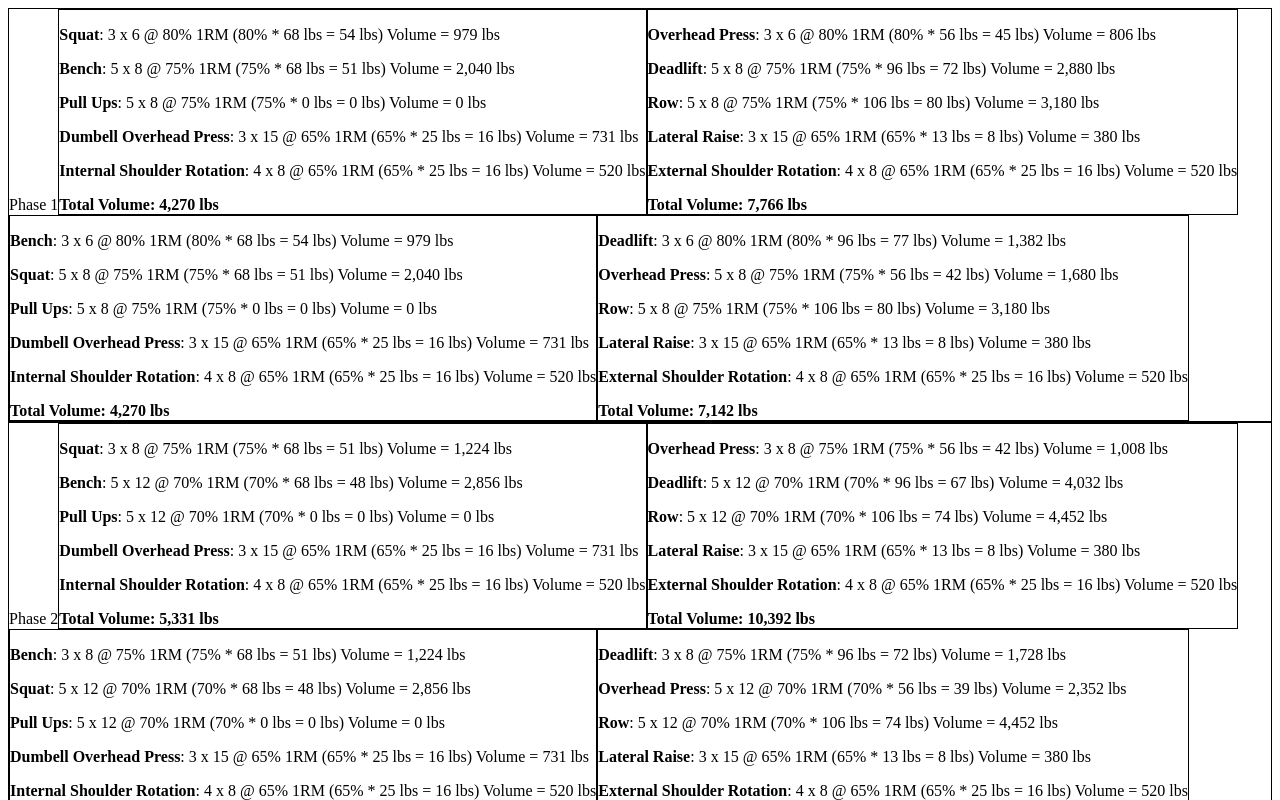
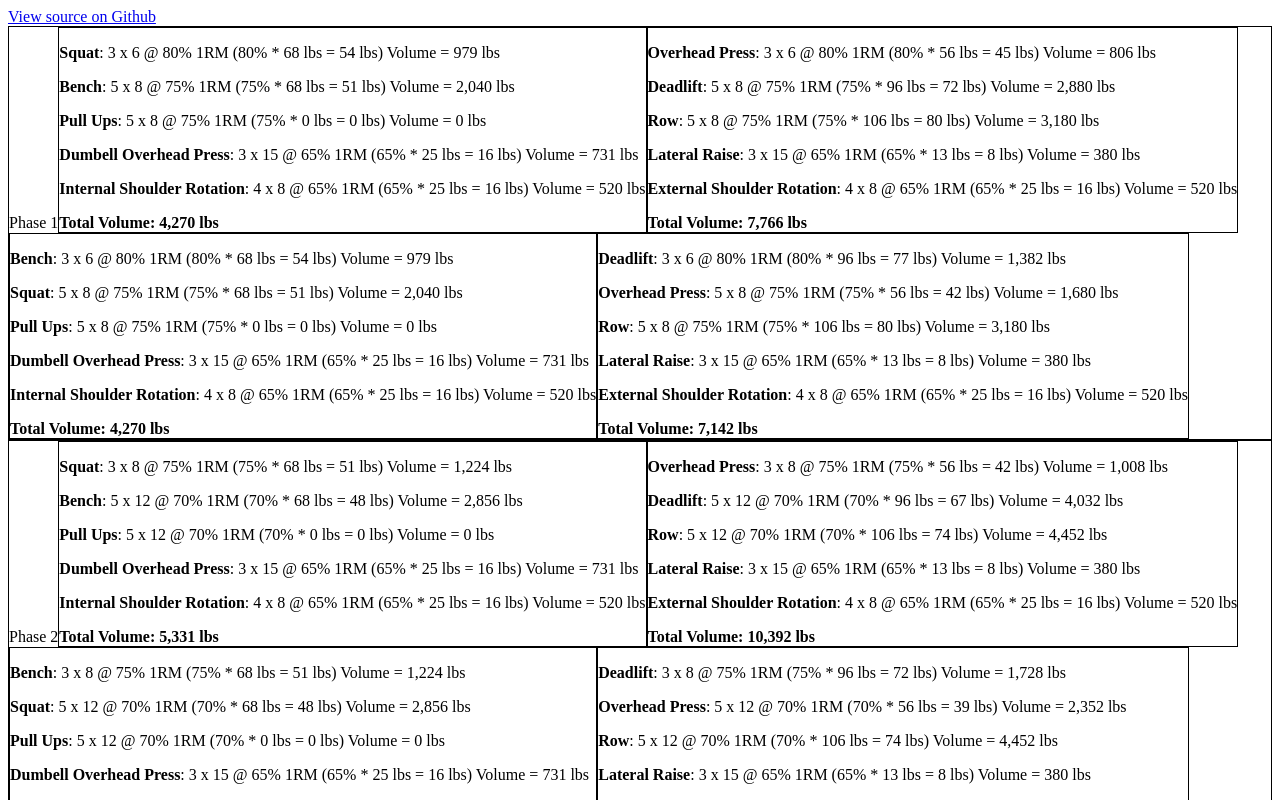
Before and after one commit to lowellbander/lbrlp, a React (Create React App) app: page / in a window 1280 px wide. Shown: the top 800 px of the page. Built offline with nearby package versions, Linux system fonts and the light colour scheme.

Commit message:
view source on github link

```diff
--- a/src/App.js
+++ b/src/App.js
@@ -4,6 +4,11 @@ const {Program} = require('./Program.js');
 
 export function App() {
   return (
-    <Program />
+    <div>
+      <div>
+        <a href="https://github.com/lowellbander/lbrlp/tree/master/src"> View source on Github </a>
+      </div>
+      <Program />
+    </div>
   );
 }
```
